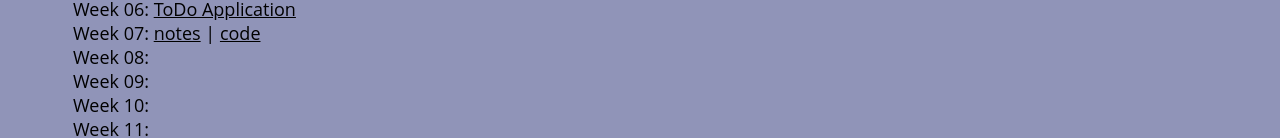
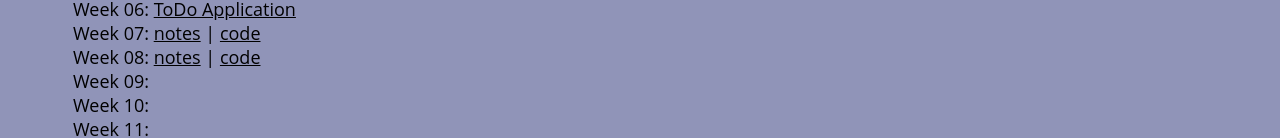
Before and after one commit to Oakleyvirgi/wdd330, a plain HTML site: page index.html in a window 1280 px wide. Shown: the part 286-424 px from the top of the page. Drawn offline with Linux system fonts and the light colour scheme.

Commit message:
code added to the site

```diff
--- a/index.html
+++ b/index.html
@@ -24,7 +24,7 @@
       <li>Week 05: <a href="week5/notes05.html">notes</a> | <a href="week5/code05.html">code</a></li>
       <li>Week 06: <a href="todo_list/index.html">ToDo Application</a></li>
       <li>Week 07: <a href="week7/notes07.html">notes</a> | <a href="week7/index.html">code</a></li>
-      <li>Week 08: <a href=></a></li>
+      <li>Week 08: <a href="week8/notes08.html">notes</a> | <a href="week8/index.html">code</a></li>
       <li>Week 09: <a href=></a></li>
       <li>Week 10: <a href=></a></li>
       <li>Week 11: <a href=></a></li>
```
